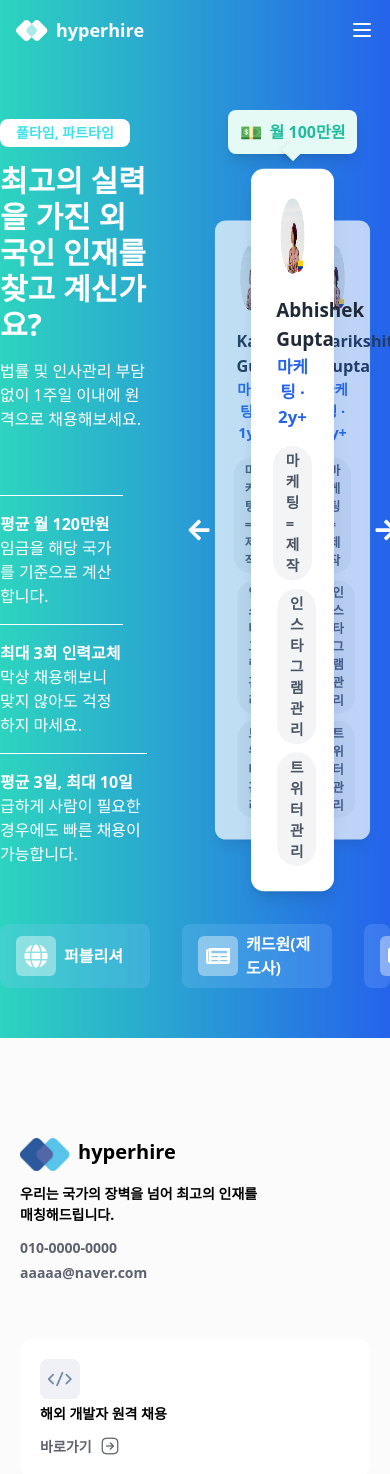
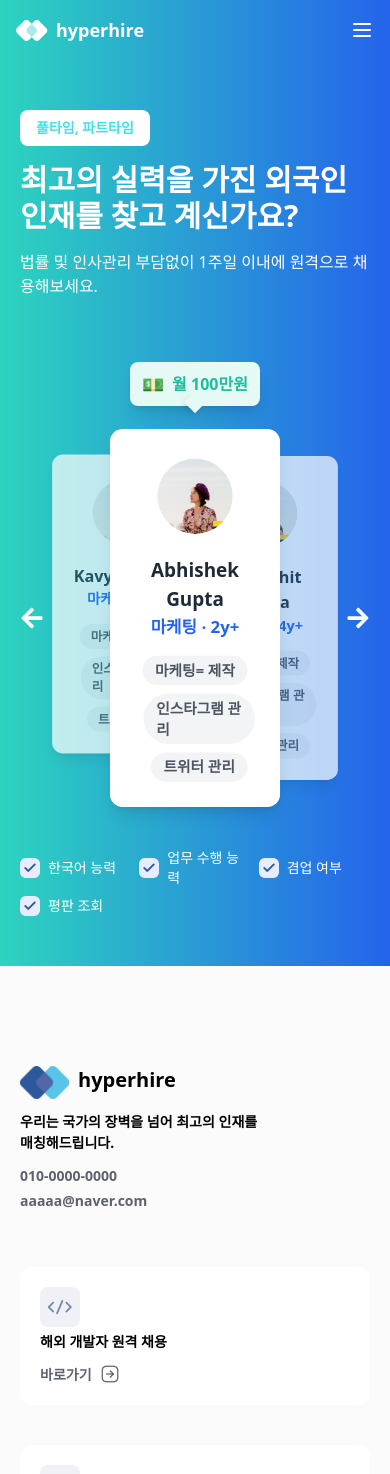
Before and after one commit to parikshitlfj12/hyperhire-assessment, a Next.js app: page / in a window 390 px wide. Shown: the top 1474 px of the page. Built offline with nearby package versions, Linux system fonts and the light colour scheme.

Commit message:
responsive: banner section

```diff
--- a/src/components/organisms/BannerSection.tsx
+++ b/src/components/organisms/BannerSection.tsx
@@ -7,6 +7,8 @@ import Tooltip from "../atoms/Tooltip";
 import ProfileCard from "../molecules/ProfileCard";
 import Slider from "../molecules/Slider";
 import { motion } from "framer-motion";
+import CheckboxIcon from "@/assets/Checkbox.png";
+import Image from "next/image";
 
 export default function BannerSection({
   carousalProfiles,
@@ -36,18 +38,18 @@ export default function BannerSection({
   const displayedItems = getDisplayedItems();
 
   return (
-    <div className="py-[50px] bg-gradient-to-r from-teal-400 to-blue-600">
-      <div className="max-w-7xl text-white flex justify-between items-center gap-12 mx-auto">
+    <div className="px-5 py-[50px] bg-gradient-to-r from-teal-400 to-blue-600">
+      <div className="max-w-7xl text-white flex flex-col md:flex-row justify-between items-center gap-12 mx-auto flex-wrap">
         {/* Header Section */}
-        <div className="flex flex-col items-center w-[50%]">
-          <section className="mb-12">
+        <div className="flex flex-1  flex-col  items-center  ">
+          <section className="mb-0 md:mb-12">
             {/* FadeIn with delay for first Typography */}
             <motion.div
               initial={{ opacity: 0 }}
               animate={{ opacity: 1 }}
               transition={{ duration: 0.5, delay: 0.3 }}
             >
-              <Typography className="inline-block bg-[#FFFFFF] text-[#40E2E8] font-bold px-4 py-1 rounded-[8px] text-sm mb-4">
+              <Typography className="inline-block bg-[#FFFFFF] text-[#40E2E8] font-bold px-4 py-2 rounded-[8px] text-sm mb-4">
                 풀타임, 파트타임
               </Typography>
             </motion.div>
@@ -80,7 +82,7 @@ export default function BannerSection({
             initial={{ opacity: 0 }}
             animate={{ opacity: 1 }}
             transition={{ duration: 0.5 }}
-            className="flex flex-col md:flex-row md:space-x-6 "
+            className="hidden md:flex flex-col md:flex-row md:space-x-6 "
           >
             <div className="mr-6 pt-4 max-w-sm mb-4 md:mb-0 border-t border-t-white">
               <Typography className="font-semibold">평균 월 120만원</Typography>
@@ -106,7 +108,7 @@ export default function BannerSection({
         </div>
 
         {/* Card Section */}
-        <div className="flex flex-col w-[50%] justify-center items-center">
+        <div className="flex flex-1 flex-col  justify-center items-center">
           {/* FadeIn Tooltip */}
           <motion.div
             initial={{ opacity: 0 }}
@@ -162,10 +164,32 @@ export default function BannerSection({
         initial={{ opacity: 0 }}
         animate={{ opacity: 1 }}
         transition={{ duration: 0.5, delay: 1 }}
-        className="max-w-7xl mx-auto mt-[50px] flex justify-between overflow-hidden rounded-lg gap-2"
+        className="hidden max-w-7xl mx-auto mt-[50px] md:flex justify-between overflow-hidden rounded-lg gap-2"
       >
         <Slider items={bannerSliderItems} interval={5000} />
       </motion.div>
+      <div className="flex md:hidden mt-[50px] justify-start gap-2 max-w-[800px] flex-wrap">
+        {["한국어 능력", "업무 수행 능력", "겸업 여부", "평판 조회"].map(
+          (item, index) => {
+            return (
+              <div
+                key={index}
+                className="flex gap-2 items-center justify-start flex-1 min-w-[100px]"
+              >
+                <Image
+                  src={CheckboxIcon}
+                  height={20}
+                  width={20}
+                  alt="Checkbox"
+                />
+                <Typography className="text-sm text-bold text-white">
+                  {item}
+                </Typography>
+              </div>
+            );
+          }
+        )}
+      </div>
     </div>
   );
 }
```
Also changed, not shown: src/assets/Checkbox.png (added).
